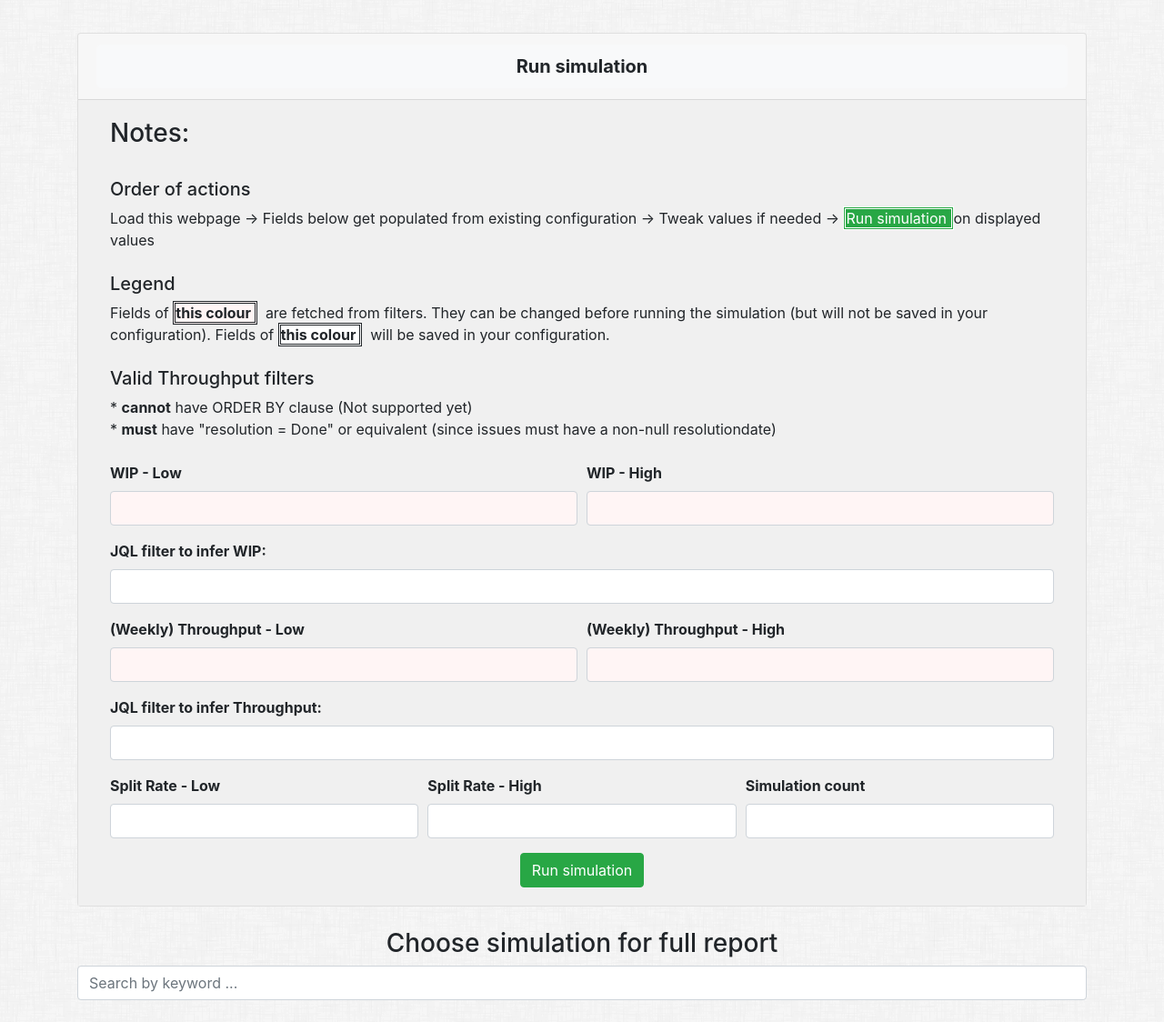
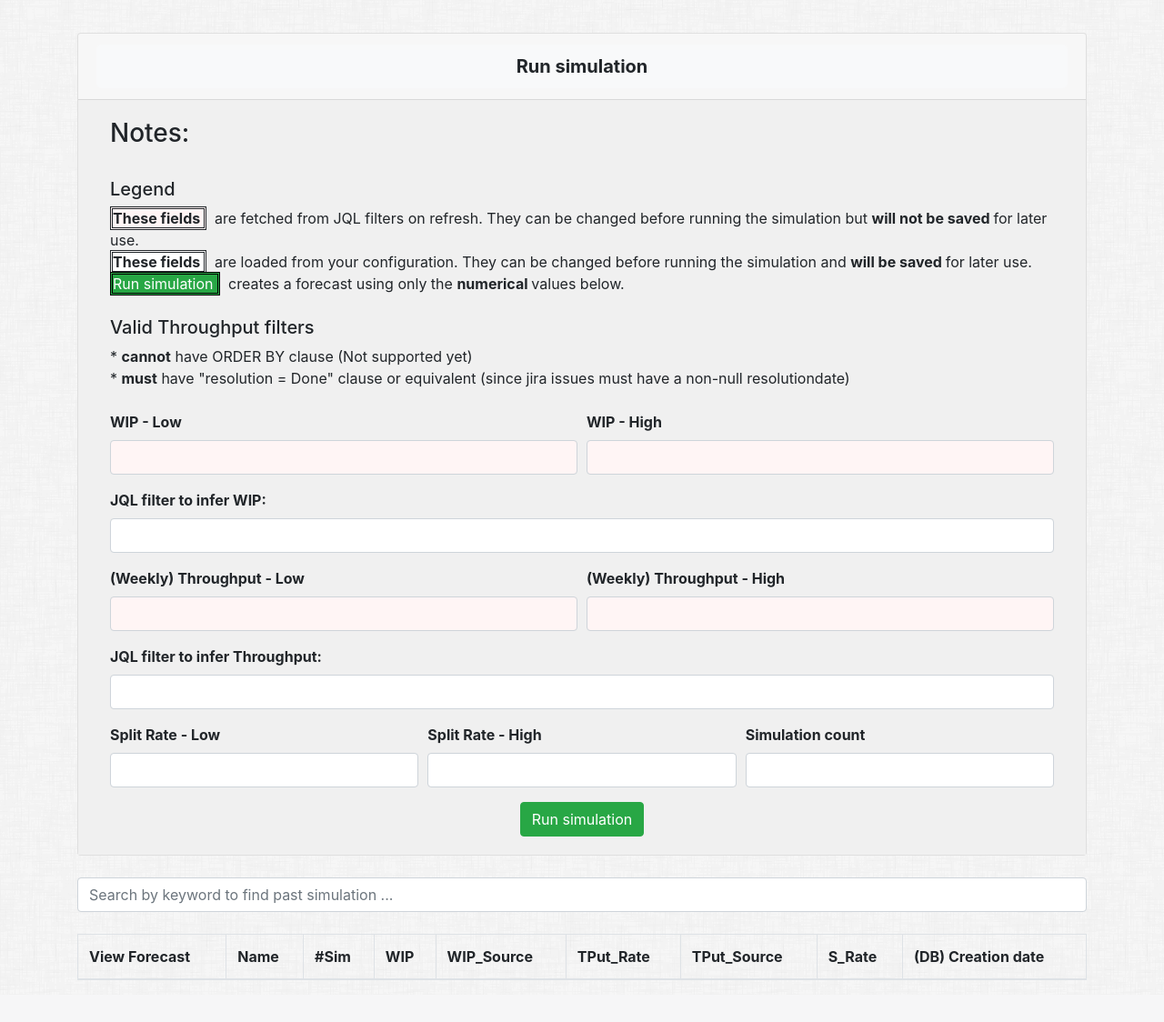
Before and after one commit to msm416/4castinate, a Django app: template forecast/templates/forecast/detail.html in a window 1280 px wide. Shown: the part 223-1347 px from the top of the page at 91% size. After the commit the page ends 1301 px from the top, so only its background shows below. Run offline with Django 3.2, Linux system fonts and the light colour scheme; the template is opened without the code that fills it, so the values that code supplies are empty; some libraries are stand-ins or nearby versions.

Commit message:
More meaningful description in detail page.

```diff
--- a/forecast/models.py
+++ b/forecast/models.py
@@ -42,7 +42,7 @@ class Query(models.Model):
         msg = f"Elapsed time is: {str(end_time - start_time)} seconds."
 
         # Create new Simulation
-        self.simulation_set.create(query=form, message=msg, durations=durations)
+        self.simulation_set.create(query=self, message=msg, durations=durations)
         return SUCCESS_MESSAGE
 
 
--- a/forecast/templates/forecast/detail.html
+++ b/forecast/templates/forecast/detail.html
@@ -113,25 +113,20 @@
                             </h3>
                             <br>
                             <h5>
-                                Order of actions
-                            </h5>
-                            <h8>
-                                Load this webpage -> Fields below get populated
-                                from existing configuration -> Tweak values if needed ->
-                                <span class="bg-success text-white" style="border: double"> Run simulation </span>
-                                on displayed values
-                            </h8>
-                            <br>
-                            <br>
-                            <h5>
                                 Legend
                             </h5>
                             <h8>
-                                Fields of <span style="background-color: #fff5f5;border: double"> <b> this colour </b> </span> &nbsp; are fetched from filters.
-                                They can be changed before running the simulation (but will not be saved in your configuration).
+                                <span style="background-color: #fff5f5;border: double"> <b> These fields </b> </span>
+                                &nbsp; are fetched from JQL filters on refresh. They can be changed before running the simulation but <b> will not be saved </b> for later use.
                             </h8>
+                            <br>
                             <h8>
-                                Fields of <span style="background-color: white;border: double"> <b> this colour </b> </span> &nbsp; will be saved in your configuration.
+                                <span style="background-color: white;border: double"> <b> These fields </b> </span>
+                                &nbsp; are loaded from your configuration. They can be changed before running the simulation and <b> will be saved </b> for later use.
+                            </h8>
+                            <br>
+                            <h8>
+                                <span class="bg-success text-white" style="border: double; border-color: black"> Run simulation </span> &nbsp; creates a forecast using only the <b> numerical </b> values below.
                             </h8>
                             <br>
                             <br>
@@ -143,7 +138,7 @@
                             </h8>
                             <br>
                             <h8>
-                                * <b>must</b> have "resolution = Done" or equivalent (since issues must have a non-null resolutiondate)
+                                * <b>must</b> have "resolution = Done" clause or equivalent (since jira issues must have a non-null resolutiondate)
                             </h8>
                             <br>
                             <br>
@@ -208,14 +203,13 @@
     </div>
 
     <br>
-    <h3 class="text-center"> Choose simulation for full report </h3>
-    <input class="form-control" id="myInput" type="text" placeholder="Search by keyword ...">
+    <input class="form-control" id="myInput" type="text" placeholder="Search by keyword to find past simulation ...">
     <br>
 
         <table class="table table-bordered table-striped">
             <thead>
                 <tr>
-                    <th> </th>
+                    <th> View Forecast </th>
                     <th>Name</th>
                     <th>#Sim</th>
                     <th>WIP</th>
--- a/forecast/templates/forecast/index.html
+++ b/forecast/templates/forecast/index.html
@@ -51,12 +51,12 @@
         </div>
     </div>
     <br>
-    <input class="form-control" id="myInput" type="text" placeholder="Search by keyword...">
+    <input class="form-control" id="myInput" type="text" placeholder="Search query by keyword...">
     <br>
     <table class="table table-bordered table-striped">
         <thead>
         <tr>
-            <th> </th>
+            <th> View Query </th>
             <th>Query Name</th>
             <th>Query Description</th>
             <th>Query WIP FILTER</th>
```
